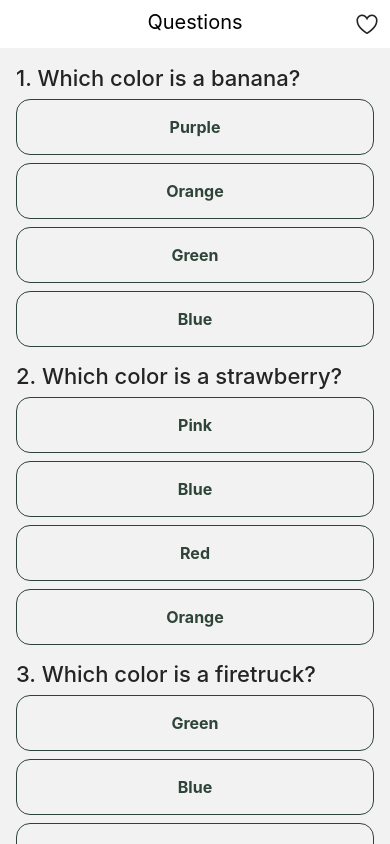
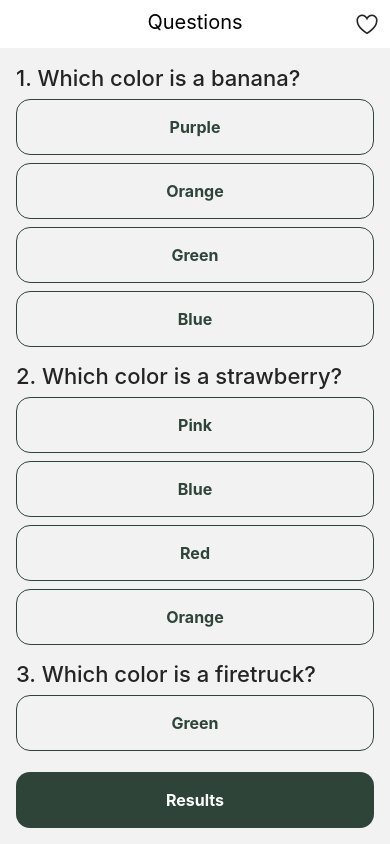
Before and after one commit to ttar-dev/hpc-rn-2, a React Native app: screen /QUESTIONS in a window 390 px wide. Built offline with nearby package versions, Linux system fonts and the light colour scheme.

Commit message:
Add score saving functionality

```diff
--- a/screens/Questions.screen.tsx
+++ b/screens/Questions.screen.tsx
@@ -1,10 +1,18 @@
-import {Pressable, ScrollView, StyleSheet, Text, View} from 'react-native';
+import {
+  Alert,
+  Pressable,
+  ScrollView,
+  StyleSheet,
+  Text,
+  View,
+} from 'react-native';
 import Question from '../components/Question';
 import {QUESTIONS, QuestionType} from '../constants';
-import {Header, Icon} from '@rneui/themed';
+import {Button, Header, Icon} from '@rneui/themed';
 import {useNavigation} from '@react-navigation/native';
 import {shuffleArray} from '../utils/common';
 import {FormProvider, useForm} from 'react-hook-form';
+import {setScore} from '../utils/sqlite';
 
 interface QuestionAnsType extends QuestionType {
   answer: string;
@@ -23,6 +31,19 @@ export default function QuestionScreen() {
   });
 
   const navigation = useNavigation<any>();
+
+  const onSubmit = (data: FieldInputs) => {
+    let point = 0;
+    data.questions.map((q: QuestionAnsType) => {
+      if (q.answer === q.correctAnswer) {
+        point = point + 1;
+      }
+    });
+
+    setScore({nickname: data.nickname, score: point});
+    navigation.navigate('SCORES');
+  };
+
   return (
     <>
       <Header
@@ -44,9 +65,29 @@ export default function QuestionScreen() {
               {methods.watch('questions')?.map((q: QuestionType, i: number) => (
                 <Question key={i} q={q} choiceNo={i + 1} />
               ))}
-              <Text>{JSON.stringify(methods.watch('questions'), null, 2)}</Text>
             </View>
           </ScrollView>
+          <View style={{paddingVertical: 16}}>
+            <Button
+              onPress={() =>
+                Alert.prompt('Enter nick name', 'Enter a nickname to save.', [
+                  {
+                    text: 'Cancel',
+                    onPress: () => console.log('Cancel Pressed'),
+                    style: 'cancel',
+                  },
+                  {
+                    text: 'OK',
+                    onPress: nickname => {
+                      methods.setValue('nickname', nickname);
+                      onSubmit(methods.getValues());
+                    },
+                  },
+                ])
+              }>
+              Results
+            </Button>
+          </View>
         </FormProvider>
       </View>
     </>
--- a/utils/sqlite.ts
+++ b/utils/sqlite.ts
@@ -17,3 +17,26 @@ export function openDatabase() {
 }
 
 export const db = openDatabase();
+
+export function setScore({nickname, score}: {nickname: string; score: number}) {
+  return db.transaction(
+    tx => {
+      tx.executeSql(
+        'SELECT * FROM scores WHERE nickname = ?;',
+        [nickname],
+        (_, {rows: {length}}) => {
+          if (!length) {
+            tx.executeSql(
+              'INSERT INTO scores (nickname, score) values (?,?);',
+              [nickname, score],
+            );
+          }
+        },
+      );
+    },
+    error => {
+      console.log(error);
+      return true;
+    },
+  );
+}
```
